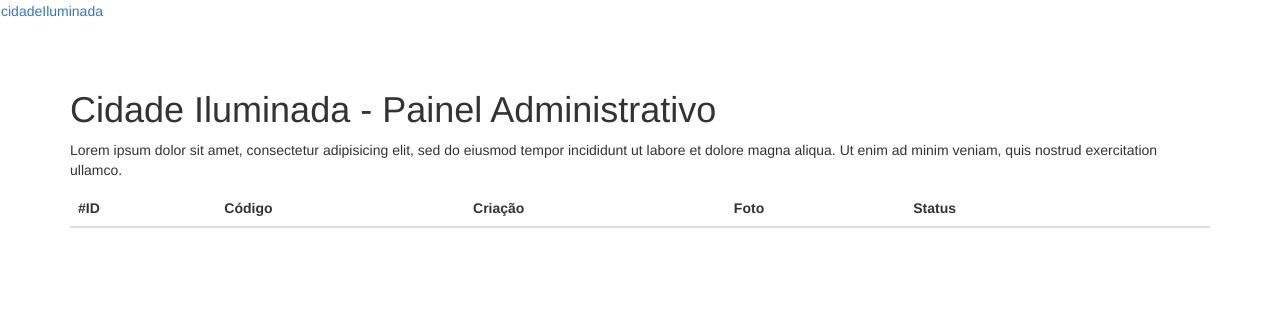
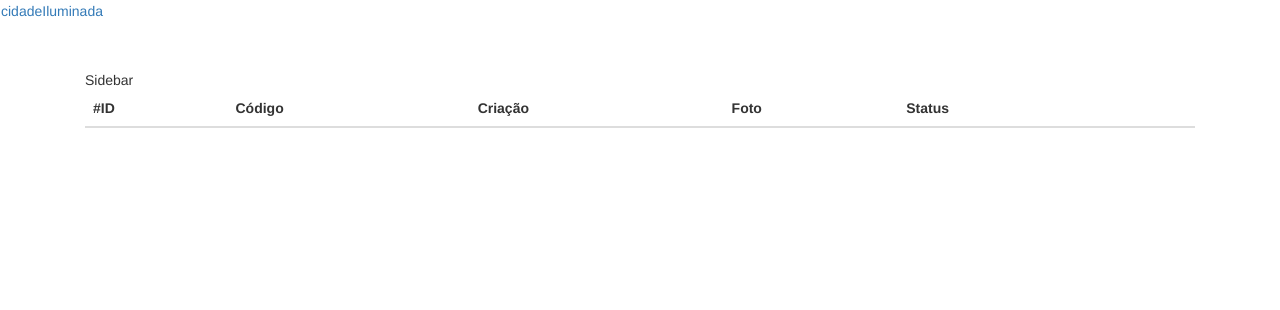
Before and after one commit to CidadeIluminada/TCMCidadeIluminada, a Flask app: page /protocolos/ in a window 1280 px wide. Shown: the top 310 px of the page. Run offline with Flask 2, Linux system fonts and the light colour scheme; data that the repository does not hold is empty; some libraries are stand-ins or nearby versions.

Commit message:
Mais ajustes nos templates

```diff
--- a/webservice/cidadeiluminada/protocolos/templates/protocolos.html
+++ b/webservice/cidadeiluminada/protocolos/templates/protocolos.html
@@ -2,12 +2,11 @@
 {% block title %}Protocolos{% endblock %}
 
 {% block content %}
-<div class="hero-unit">
-    <h1>Cidade Iluminada - Painel Administrativo</h1>
-    <p>Lorem ipsum dolor sit amet, consectetur adipisicing elit, sed do eiusmod
-    tempor incididunt ut labore et dolore magna aliqua. Ut enim ad minim veniam,
-    quis nostrud exercitation ullamco.</p>
+<div class="container-fluid row-fluid">
+    <div class="span2">
+        Sidebar
     </div>
+    <div class="span10">
         <table class="table table-striped">
             <thead>
                 <tr>
@@ -61,4 +60,6 @@
                 {% endfor %}
             </tbody>
         </table>
+    </div>
+</div>
 {% endblock %}
```
Also changed, not shown: webservice/cidadeiluminada/protocolos/templates/novo.html (+2 -34 lines). Lines whose indentation alone changed are shown as unchanged.
